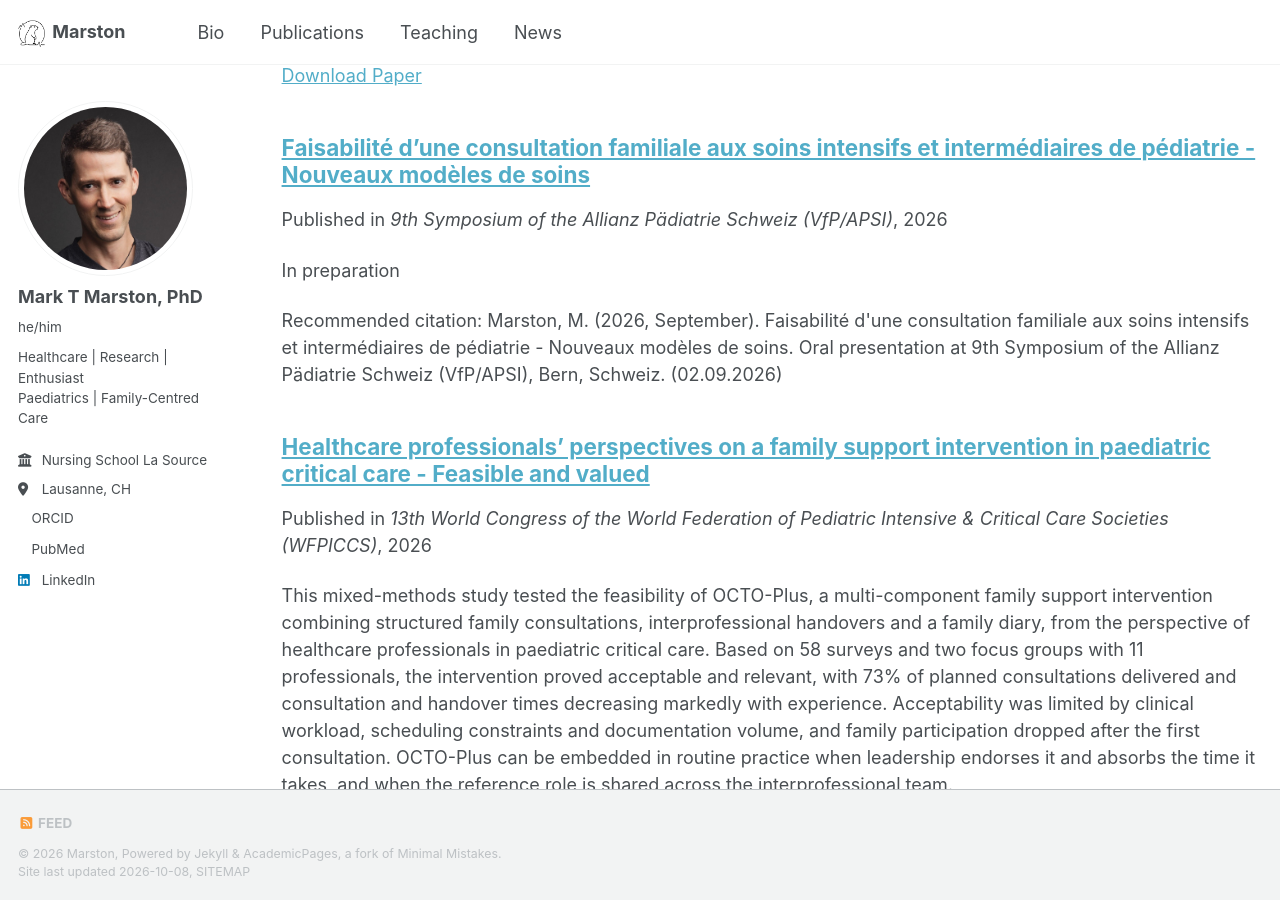
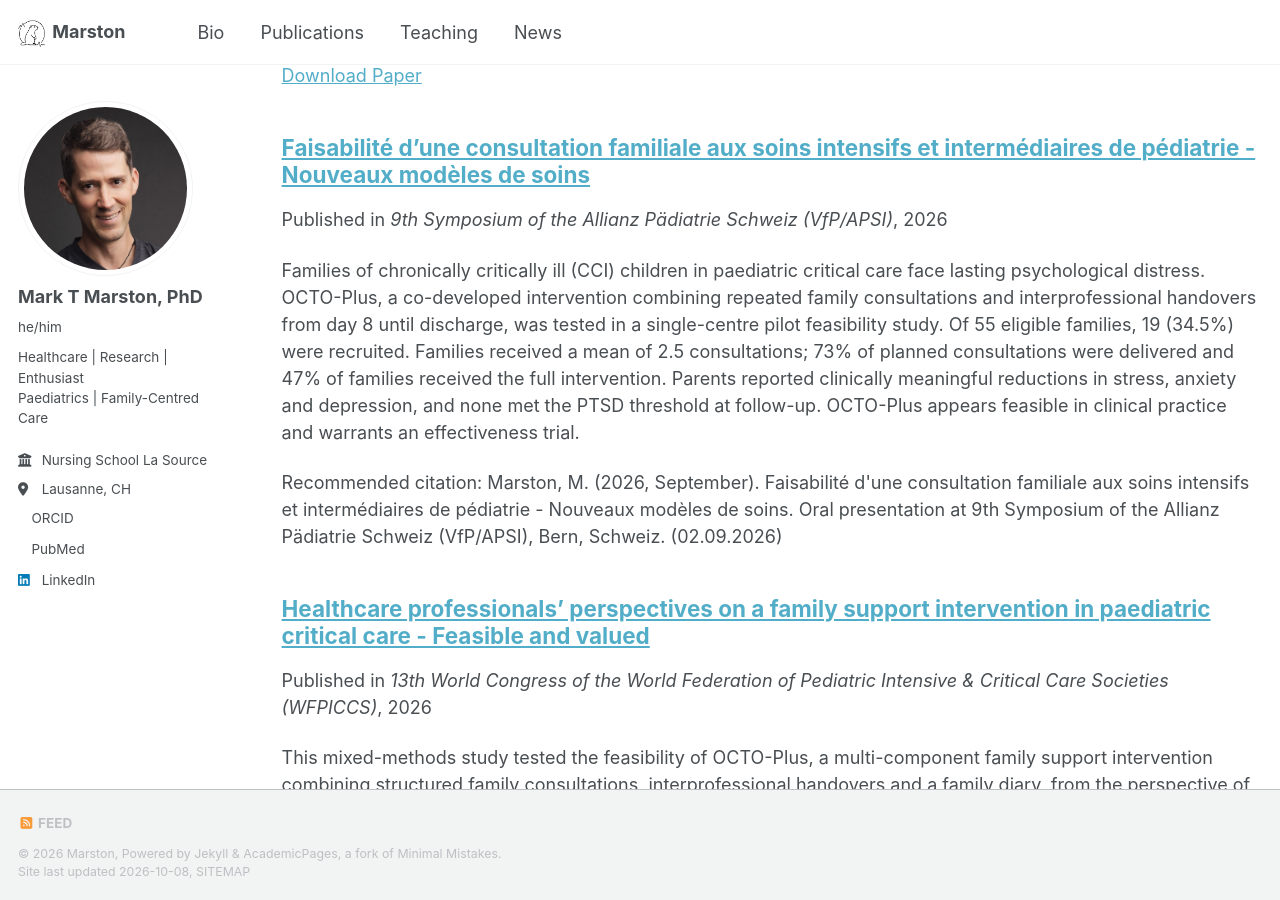
Before and after one commit to marstonRN/marston.github.io, a Jekyll site: the page built from _pages/collection-archive.html, in a window 1280 px wide and 900 px high, scrolled down 2567 px. Built offline with Jekyll 4.4.1, drawn with Linux system fonts in a browser that asks for light colours; a style sheet for code colours, icons or effects is not loaded.

Commit message:
Update 2026_publication_6-octoplus_Allianz_ped_260902.md

```diff
--- a/_publications/2026_publication_6-octoplus_Allianz_ped_260902.md
+++ b/_publications/2026_publication_6-octoplus_Allianz_ped_260902.md
@@ -3,7 +3,7 @@ title: "Faisabilité d'une consultation familiale aux soins intensifs et interm
 collection: publications
 category: conferences
 permalink: /publication/2026_publication_6-octoplus_Allianz_ped_260902
-excerpt: 'In preparation'
+excerpt: 'Families of chronically critically ill (CCI) children in paediatric critical care face lasting psychological distress. OCTO-Plus, a co-developed intervention combining repeated family consultations and interprofessional handovers from day 8 until discharge, was tested in a single-centre pilot feasibility study. Of 55 eligible families, 19 (34.5%) were recruited. Families received a mean of 2.5 consultations; 73% of planned consultations were delivered and 47% of families received the full intervention. Parents reported clinically meaningful reductions in stress, anxiety and depression, and none met the PTSD threshold at follow-up. OCTO-Plus appears feasible in clinical practice and warrants an effectiveness trial.'
 date: 2026-09-02
 venue: '9th Symposium of the Allianz Pädiatrie Schweiz (VfP/APSI)'
 citation: "Marston, M. (2026, September). Faisabilité d'une consultation familiale aux soins intensifs et intermédiaires de pédiatrie -
```
